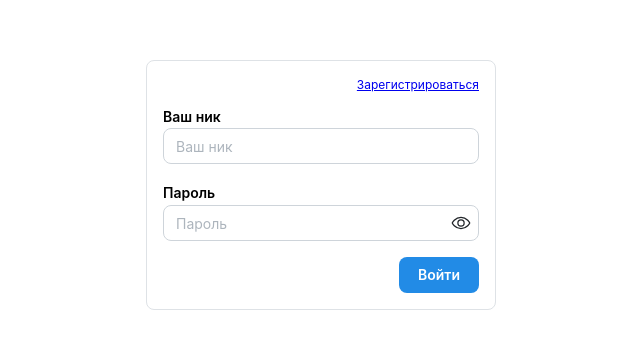
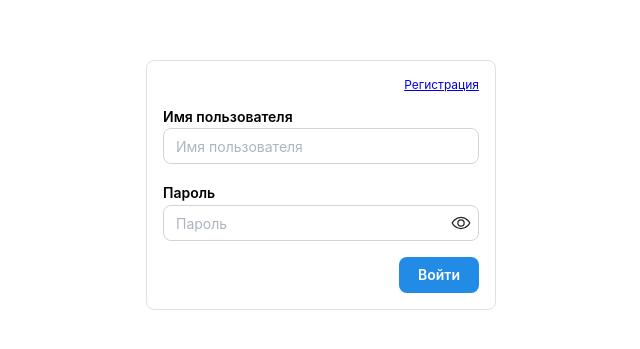
Before and after one commit to phoenix-85/fullstack-javascript-project-12, a React (Vite) app: page /login in a window 1280 px wide. Shown: the part 215-564 px from the top of the page, without its empty margins (319-959 px from the left). Built offline with nearby package versions, Linux system fonts and the light colour scheme; no server answers.

Commit message:
step 10 fix 7

```diff
--- a/public/locales/ru/translation.json
+++ b/public/locales/ru/translation.json
@@ -46,7 +46,7 @@
       "signup": "Регистрация"
     },
     "labels": {
-      "username": "Ваш ник",
+      "username": "Имя пользователя",
       "password": "Пароль",
       "confirmPassword": "Подтверждение пароля"
     },
--- a/src/pages/Login/Login.tsx
+++ b/src/pages/Login/Login.tsx
@@ -38,7 +38,7 @@ function Login() {
     <Card w={350} withBorder>
       <Group justify="flex-end" mb="xs">
         <a href="/signup">
-          <Text size="xs">Зарегистрироваться</Text>
+          <Text size="xs">{t('user.actions.signup')}</Text>
         </a>
       </Group>
 
```
